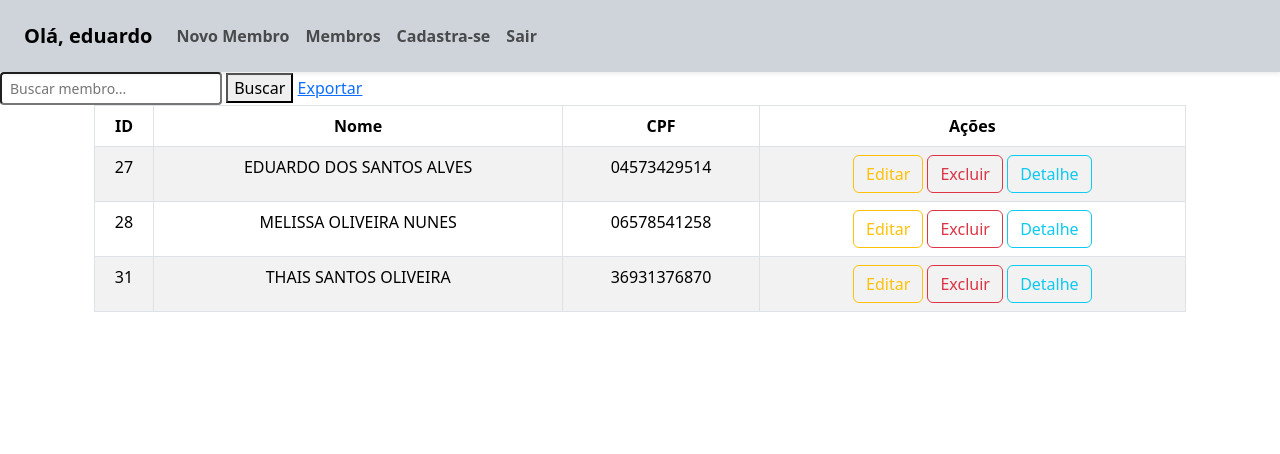
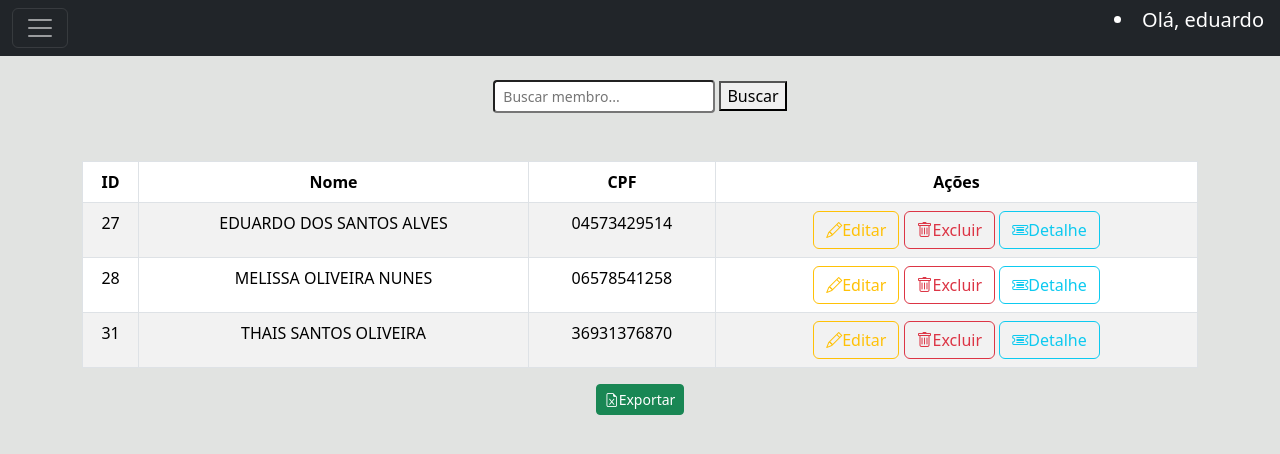
Before and after one commit to Eduardo-Alves1/membro1.0, a Django app: page /members/ in a window 1280 px wide. Shown: the top 454 px of the page. Run offline with Django 5.2, Linux system fonts and the light colour scheme; a user stored in the database is signed in; data comes from the database, SQL or seed files in the repository; both versions use the stored data as it was after the commit.

Commit message:
Atualização def exportar

```diff
--- a/app/templates/base.html
+++ b/app/templates/base.html
@@ -1,5 +1,3 @@
-
-
 <!DOCTYPE html>
 <html lang="en">
 
@@ -13,15 +11,12 @@
 
 </head>
 
-<body>
+<body style="background-color: #e1e3e1;">
 
-  <nav class="navbar navbar-expand-lg bg-dark-subtle px-4 shadow-sm p-3 ">
-    <div class="container-">
-
-      <div class="navbar-collapse" id="navbarNav ">
-        <ul class="navbar-nav fw-semibold ">
+  <div class="collapse" id="navbarToggleExternalContent">
+    <div class="bg-dark p-4">
+      <ul class="navbar-nav fw-semibold text-light">
         {% if user.is_authenticated %}
-            <li class="navbar-brand">Olá, {{ user.username }}</li>
         <li class="nav-item"><a class="nav-link" href="{% url 'new_member' %}">Novo Membro</a></li>
         <li class="nav-item"><a class="nav-link" href="{% url 'members_list' %}">Membros</a></li>
         <li class="nav-item"><a class="nav-link" href="{% url 'register' %}">Cadastra-se</a></li>
@@ -38,9 +33,19 @@
       </ul>
 
     </div>
-
   </div>
 
+  <nav class="navbar navbar-dark bg-dark">
+    <div class="container-fluid">
+      {% if user.is_authenticated %}
+        <li class="navbar-brand position-absolute top-0 end-0">Olá, {{ user.username }}</li>
+      {% endif %}
+      <button class="navbar-toggler" type="button" data-bs-toggle="collapse"
+        data-bs-target="#navbarToggleExternalContent" aria-controls="navbarToggleExternalContent" aria-expanded="false"
+        aria-label="Toggle navigation">
+        <span class="navbar-toggler-icon"></span>
+      </button>
+    </div>
   </nav>
 
   <main>
@@ -48,9 +53,8 @@
     {% endblock %}
   </main>
 
+</body>
 <script src="https://cdn.jsdelivr.net/npm/bootstrap@5.3.3/dist/js/bootstrap.bundle.min.js"
-    integrity="sha384-YvpcrYf0tY3lHB60NNkmXc5s9fDVZLESaAA55NDzOxhy9GkcIdslK1eN7N6jIeHz"
-    crossorigin="anonymous"></script>
-</body>
+  integrity="sha384-YvpcrYf0tY3lHB60NNkmXc5s9fDVZLESaAA55NDzOxhy9GkcIdslK1eN7N6jIeHz" crossorigin="anonymous"></script>
 
 </html>
--- a/cadmember/templates/members.html
+++ b/cadmember/templates/members.html
@@ -11,22 +11,23 @@
     <link rel="stylesheet" href="{% static 'css/tabela.css' %}">
     <link href="https://cdn.jsdelivr.net/npm/bootstrap@5.3.3/dist/css/bootstrap.min.css" rel="stylesheet"
         integrity="sha384-QWTKZyjpPEjISv5WaRU9OFeRpok6YctnYmDr5pNlyT2bRjXh0JMhjY6hW+ALEwIH" crossorigin="anonymous">
+    <link rel="stylesheet" href="https://cdn.jsdelivr.net/npm/bootstrap-icons@1.11.3/font/bootstrap-icons.min.css">
 
 </head>
 
-<div>
+<div class="container-lg text-center py-4">
 
-    <form method="GET" action="{% url  'members_list' %}" >
+    <form method="GET" action="{% url  'members_list' %}">
         <input type="text" name="search" placeholder="Buscar membro..." class="form-control-sm">
         <button type="submit">Buscar</button>
-        <a href="{% url 'exportar_excel' %}">Exportar</a>
+
     </form>
 
 </div>
 
-<div class="container-lg text-center px-4">
+<div class="container-lg text-center py-4">
 
-    <table class="table table-striped table-bordered ">
+    <table class="table table-striped table-bordered">
         <thead>
             <tr>
                 <th scope="col">ID</th>
@@ -43,17 +44,23 @@
                 <td>{{ member.cpf }}</td>
                 <td>
                     <div>
-                        <a href="{% url 'member_update' pk=member.pk %}" class="btn btn-outline-warning">Editar</a>
-                        <a href="{% url 'member_delete' pk=member.pk%}" class=" btn btn-outline-danger">Excluir</a>
-                        <a href="{% url 'member_detail' pk=member.pk %}" class=" btn btn-outline-info">Detalhe</a>
+                        <a href="{% url 'member_update' pk=member.pk %}"
+                            class="btn btn-outline-warning bi bi-pencil">Editar</a>
+                        <a href="{% url 'member_delete' pk=member.pk%}"
+                            class=" btn btn-outline-danger bi bi-trash ">Excluir</a>
+                        <a href="{% url 'member_detail' pk=member.pk %}"
+                            class=" btn btn-outline-info bi bi-ticket-detailed">Detalhe</a>
                     </div>
                 </td>
             </tr>
             {% endfor %}
         </Tbody>
+
     </table>
+    <a href="{% url 'exportar_excel' %} " class="btn btn-success btn-sm bi bi-file-earmark-excel">Exportar</a>
 </div>
 
-
-
 {% endblock %}
+<script src="https://cdn.jsdelivr.net/npm/bootstrap@5.3.3/dist/js/bootstrap.bundle.min.js"
+    integrity="sha384-YvpcrYf0tY3lHB60NNkmXc5s9fDVZLESaAA55NDzOxhy9GkcIdslK1eN7N6jIeHz"
+    crossorigin="anonymous"></script>
--- a/cadmember/views.py
+++ b/cadmember/views.py
@@ -1,4 +1,5 @@
 import pandas as pd
+import openpyxl
 from django.http import HttpResponse
 from typing import Any
 from django.db.models.query import QuerySet
@@ -12,46 +13,87 @@ from django.views.generic import ListView, CreateView, UpdateView, DeleteView, D
 @method_decorator(login_required(login_url='login'), name='dispatch')
 class MembersListView(ListView):
     model = Member
-    template_name ='members.html'
-    context_object_name ='members'
+    template_name = 'members.html'
+    context_object_name = 'members'
+
     def get_queryset(self):
         members = super().get_queryset().order_by('name')
         search = self.request.GET.get('search')
         if search:
-             members = members.filter(name__icontains=search)
+            members = members.filter(name__icontains=search)
         return members
-
 
 
 @method_decorator(login_required(login_url='login'), name='dispatch')
 class NewMemberCreateView(CreateView):
-     model = Member
-     form_class = MemberForm
-     template_name = 'new_member.html'
-     success_url = '/members/'
+    model = Member
+    form_class = MemberForm
+    template_name = 'new_member.html'
+    success_url = '/members/'
+
 
 @method_decorator(login_required(login_url='login'), name='dispatch')
 class MemberUpdateView(UpdateView):
-     model = Member
-     form_class = MemberForm
-     template_name = 'member_update.html'
-     success_url = '/members/'
+    model = Member
+    form_class = MemberForm
+    template_name = 'member_update.html'
+    success_url = '/members/'
+
 
 @method_decorator(login_required(login_url='login'), name='dispatch')
 class MemberDeleteView(DeleteView):
-     model = Member
-     template_name ='member_delete.html'
-     success_url = '/members/'
+    model = Member
+    template_name = 'member_delete.html'
+    success_url = '/members/'
+
 
 @method_decorator(login_required(login_url='login'), name='dispatch')
 class MemberDetailView(DetailView):
-     model = Member
-     template_name ='member_detail.html'
+    model = Member
+    template_name = 'member_detail.html'
+
 
 def exporta_excel(request):
-     members = Member.objects.all()
-     df = pd.DataFrame(members.values('name','cpf', 'date_birth', 'city_birth', 'state_birth', 'date_baptism', 'address', 'cep'))
-     response = HttpResponse(content_type='application/ms-excel')
-     response['Content-Disposition'] = 'attachment; filename=members.xlsx'
-     df.to_excel(response, index=False)
-     return response
+    members = Member.objects.all().order_by('name')
+    wb = openpyxl.Workbook()
+    ws = wb.active
+    # Titulo da planilha
+    ws.title = "Membros"
+
+    headers = [
+        'ID',
+        'NOME',
+        'CPF',
+        'Data de Nascimento',
+        'Cidade de Nascimento',
+        'Estado Nascimento',
+        'Data de Batismo',
+        'Endereço',
+        'CEP',
+    ]
+
+    ws.append(headers)
+
+    for m in members:
+        ws.append(
+            [m.id,
+             m.name,
+             m.cpf,
+             m.date_birth.strftime('%d/%m/%Y'),
+             m.city_birth.city,
+             m.state_birth.state,
+             m.date_baptism.strftime('%d/%m/%Y'),
+             m.address,
+             m.cep]
+        )
+
+    # Configurando a resposta para fazer o download como um arquivo Excel
+    response = HttpResponse(
+        content_type="application/vnd.openxmlformats-officedocument.spreadsheetml.sheet"
+    )
+    response["Content-Disposition"] = 'attachment; filename="membros.xlsx"'
+
+    # Salvando o workbook no buffer da resposta
+    wb.save(response)
+
+    return response
```
Also changed, not shown: db.sqlite3. Lines whose indentation alone changed are shown as unchanged.
